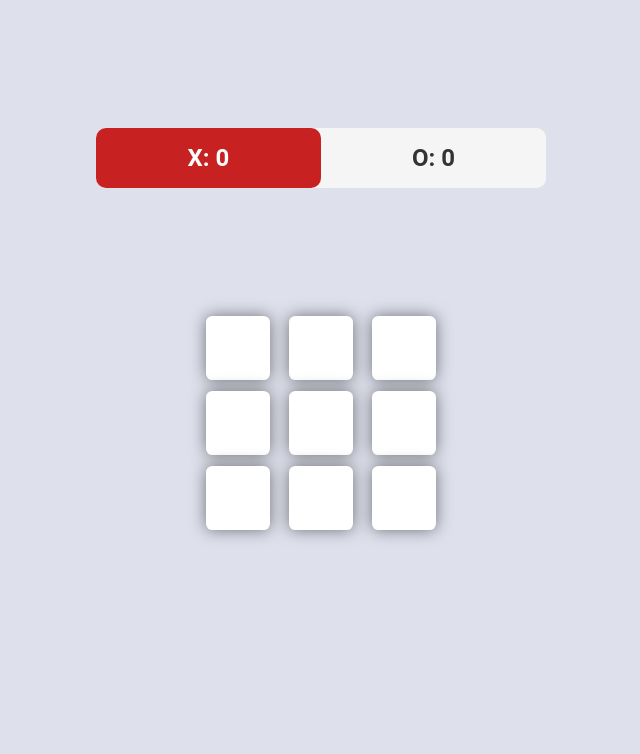
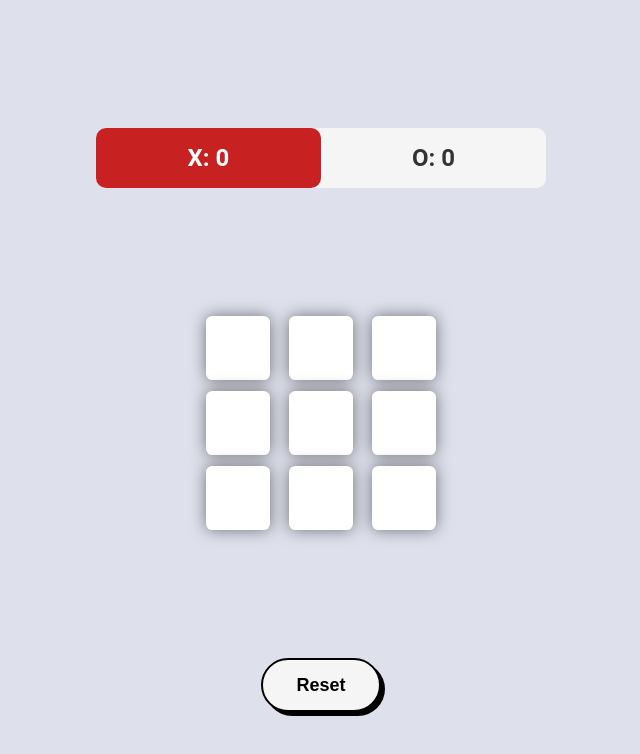
Before and after one commit to Taoo111/tic-tac-toe, a React (Create React App) app: page / in a window 1280 px wide. Shown: the top 754 px of the page, without its empty margins (319-959 px from the left). Built offline with nearby package versions, Linux system fonts and the light colour scheme.

Commit message:
Created RestenBtn functionality and applied styles

```diff
--- a/src/App.js
+++ b/src/App.js
@@ -2,7 +2,11 @@ import { useState } from "react";
 
 import Board from "./components/Board";
 import ScoreBoard from "./components/ScoreBoard";
+import ResetBtn from "./components/ResetBtn";
+
 import "./App.css";
+
+const squareArray = ["", "", "", "", "", "", "", "", ""]
 
 function App() {
   const WIN_STATUS = [
@@ -16,7 +20,7 @@ function App() {
     [2, 4, 6],
   ];
 
-  const [board, setBoard] = useState(["", "", "", "", "", "", "", "", ""]);
+  const [board, setBoard] = useState(squareArray);
   const [xPlayer, setXPlayer] = useState(true);
   const [scoreStatus, setScoreStatus] = useState({
     xScore: 0,
@@ -51,7 +55,7 @@ function App() {
 
   const gameOver = () => {
     setReset(false);
-    setBoard(["", "", "", "", "", "", "", "", ""]);
+    setBoard(squareArray);
   };
 
   const checkWinner = (board) => {
@@ -63,10 +67,16 @@ function App() {
       }
     }
   };
+
+  const resetBoard = () => {
+    setReset(false)
+    setBoard(squareArray)
+  }
   return (
     <div className="App">
       <ScoreBoard scoresStatus={scoreStatus} xPlayer={xPlayer} />
       <Board board={board} onClick={reset ? gameOver : handleSquareClick} />
+      <ResetBtn resetBoard={resetBoard} />
     </div>
   );
 }
--- /dev/null
+++ b/src/components/ResetBtn.css
@@ -0,0 +1,36 @@
+.reset-btn {
+  display: block;
+  margin: 0 auto;
+  margin-top: 10%;
+  background-color: #f5f5f5;
+  border: 2px solid #000000;
+  border-radius: 30px;
+  box-shadow: #000000 4px 4px 0 0;
+  color: #000000;
+  cursor: pointer;
+  font-weight: 600;
+  font-size: 18px;
+  padding: 0 18px;
+  line-height: 50px;
+  text-align: center;
+  text-decoration: none;
+  user-select: none;
+  -webkit-user-select: none;
+  touch-action: manipulation;
+}
+
+.reset-btn:hover {
+  background-color: #fff;
+}
+
+.reset-btn:active {
+  box-shadow: #000000 2px 2px 0 0;
+  transform: translate(2px, 2px);
+}
+
+@media (min-width: 768px) {
+  .reset-btn {
+    min-width: 120px;
+    padding: 0 25px;
+  }
+}
--- /dev/null
+++ b/src/components/ResetBtn.js
@@ -0,0 +1,10 @@
+import "./ResetBtn.css"
+
+export default function ResetBtn(props) {
+    const {resetBoard} = props
+    return(
+        <div>
+            <button className="reset-btn" onClick={resetBoard}>Reset</button>
+        </div>
+    )
+};
```
